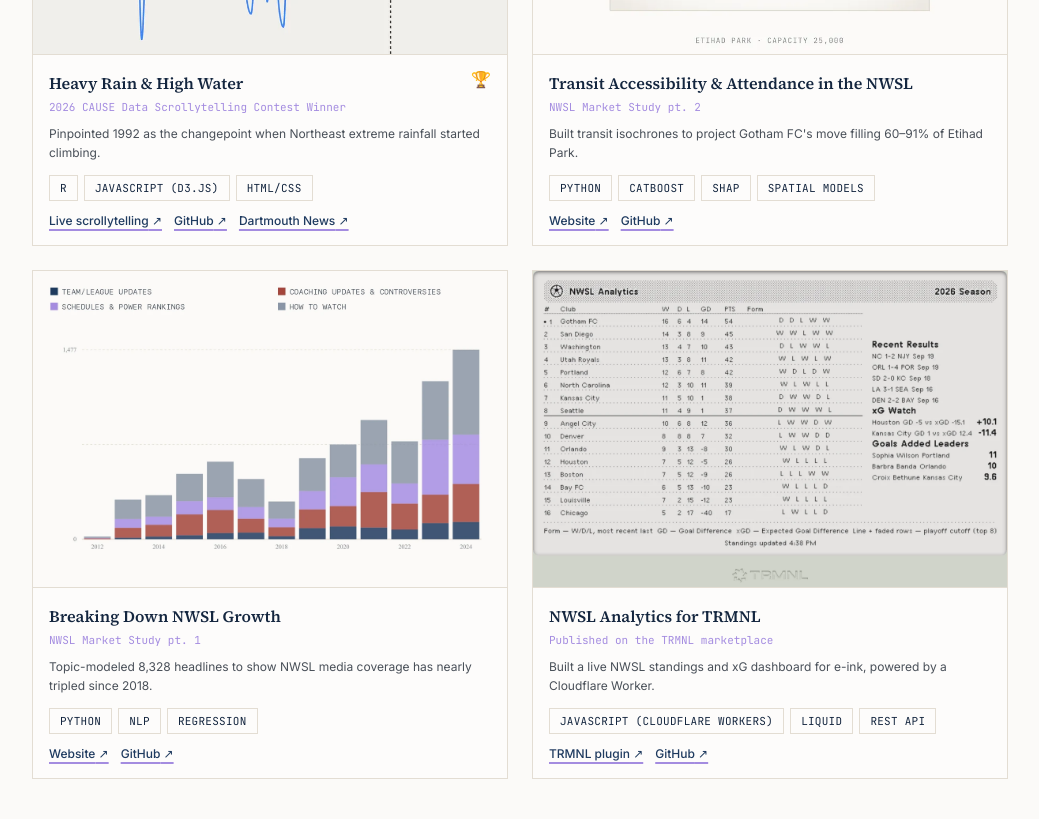
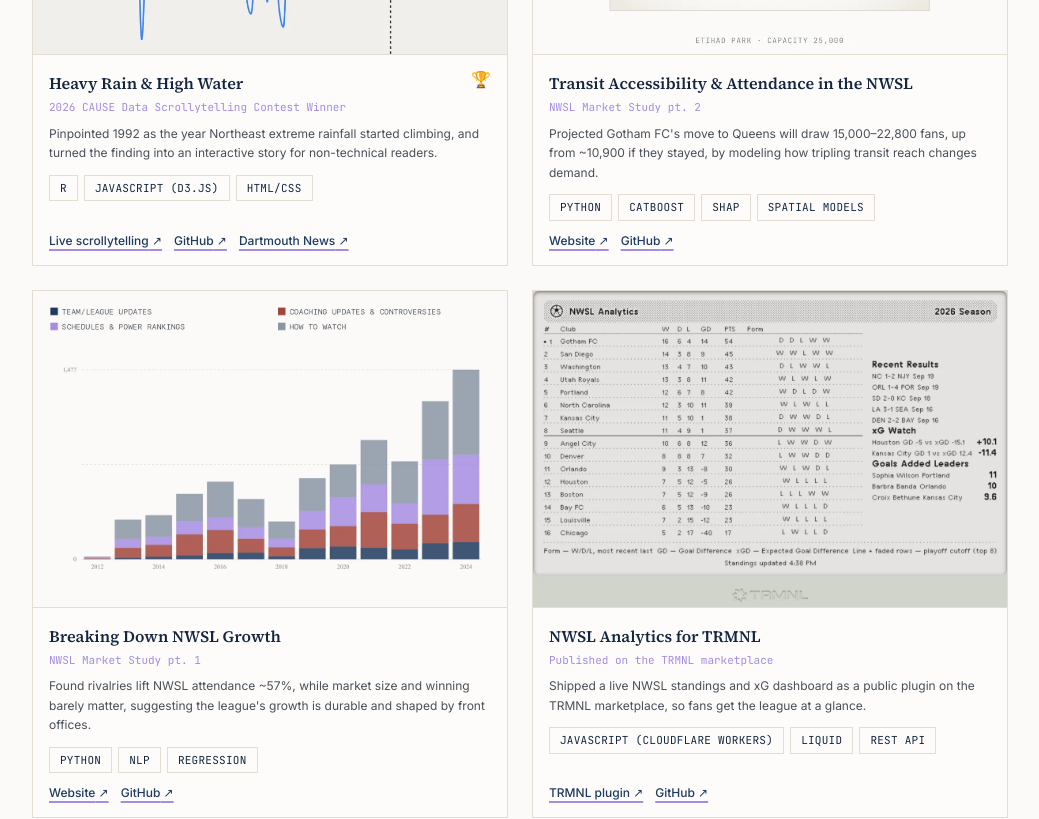
Before and after one commit to isabelpt/portfolio, a React (Vite) app: page / in a window 1280 px wide. Shown: the part 1840-2659 px from the top of the page, without its empty margins (120-1159 px from the left). Built offline with nearby package versions, Linux system fonts and the light colour scheme.

Commit message:
Update projects.ts

```diff
--- a/src/content/projects.ts
+++ b/src/content/projects.ts
@@ -15,7 +15,7 @@
       alt: 'Line chart of spatially averaged extreme precipitation in the Northeast, 1901 to 2024, with the 30-year mean turning from grey to red after the 1992 changepoint.',
     },
     description:
-      'Pinpointed 1992 as the changepoint when Northeast extreme rainfall started climbing.',
+      'Pinpointed 1992 as the year Northeast extreme rainfall started climbing, and turned the finding into an interactive story for non-technical readers.',
     links: [
       { label: 'Live scrollytelling', url: 'https://isabelpt.github.io/MassClimate/' },
       { label: 'GitHub', url: 'https://github.com/isabelpt/MassClimate' },
@@ -35,7 +35,7 @@
       alt: 'Unit chart of Etihad Park seating, each dot one block of fans, filled to show projected attendance against the stadium’s 25,000 capacity.',
     },
     description:
-      "Built transit isochrones to project Gotham FC's move filling 60–91% of Etihad Park.",
+      "Projected Gotham FC's move to Queens will draw 15,000–22,800 fans, up from ~10,900 if they stayed, by modeling how tripling transit reach changes demand.",
     links: [
       //{ label: 'Write-up', url: '' },
       {label: 'Website', url: 'https://gotham-at-etihad.vercel.app/'},
@@ -52,7 +52,7 @@
       alt: 'Stacked bar chart of NWSL headline topic mix from 2012 to 2024, showing coverage volume nearly tripling since 2018 across team/league, coaching, schedule, and how-to-watch topics.',
     },
     description:
-      'Topic-modeled 8,328 headlines to show NWSL media coverage has nearly tripled since 2018.',
+      "Found rivalries lift NWSL attendance ~57%, while market size and winning barely matter, suggesting the league's growth is durable and shaped by front offices.",
     links: [
       //{ label: 'Write-up', url: '' },
       {label: 'Website', url: 'https://nwsl-growth.vercel.app/'},
@@ -69,7 +69,7 @@
       alt: 'E-ink display showing the NWSL table with form and a playoff cutoff line after 8th, beside recent results, xG over- and under-performers, and Goals Added leaders.',
     },
     description:
-      'Built a live NWSL standings and xG dashboard for e-ink, powered by a Cloudflare Worker.',
+      'Shipped a live NWSL standings and xG dashboard as a public plugin on the TRMNL marketplace, so fans get the league at a glance.',
     links: [
       { label: 'TRMNL plugin', url: 'https://trmnl.com/recipes/466603' },
       { label: 'GitHub', url: 'https://github.com/isabelpt/nwsl-analytics-trmnl' },
```
